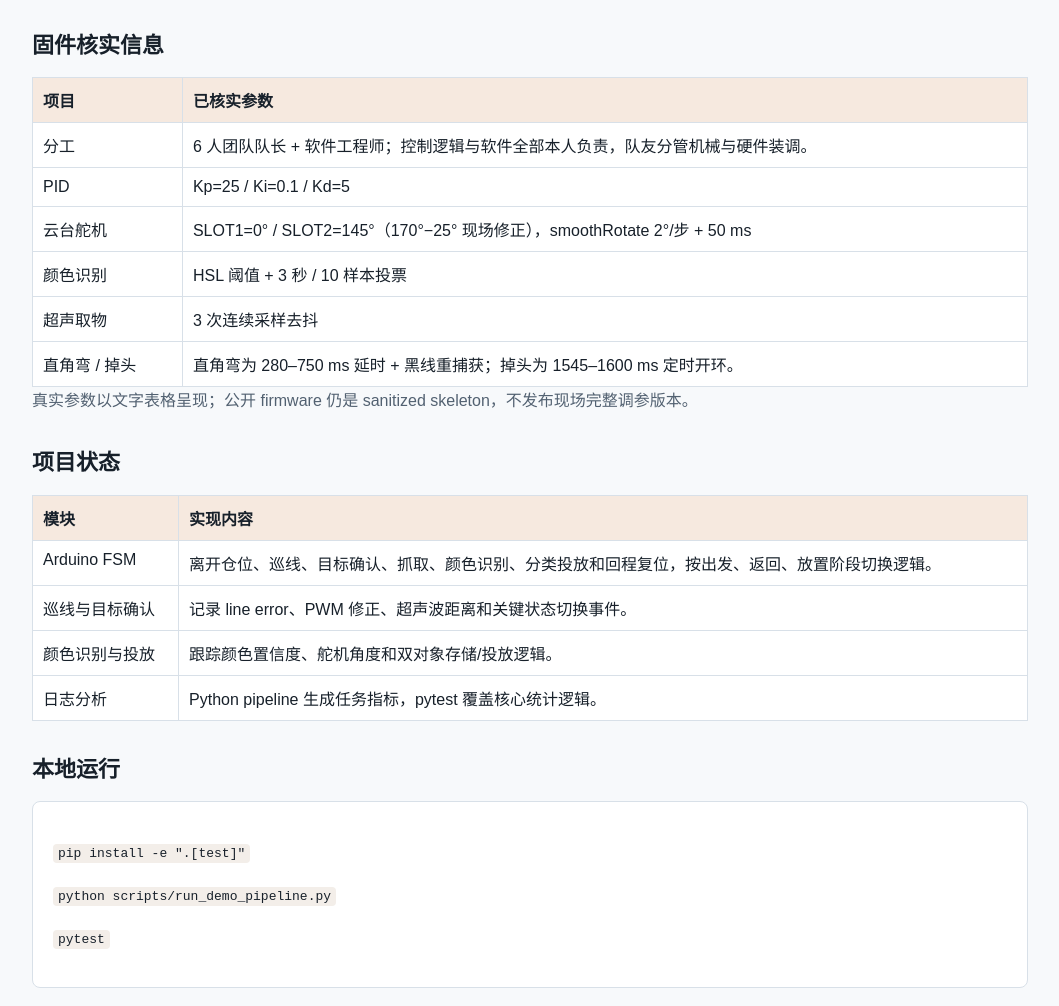
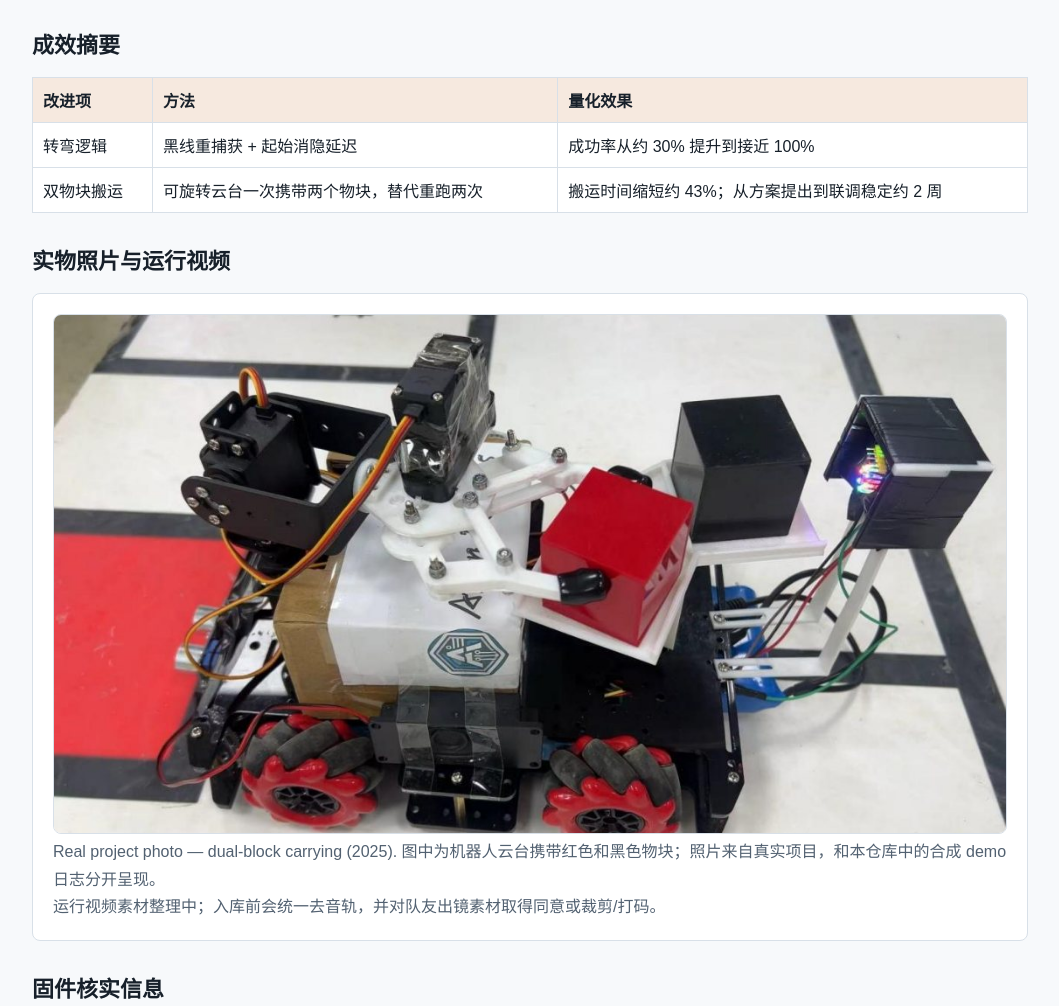
Before and after one commit to zihanshen29/arduino-mega-pick-place-showcase, a plain HTML site: page docs/index.html in a window 1280 px wide. Shown: the part 730-1736 px from the top of the page, without its empty margins (110-1169 px from the left). Drawn offline with Linux system fonts and the light colour scheme.

Commit message:
Add Arduino project photo

```diff
--- a/docs/index.html
+++ b/docs/index.html
@@ -22,6 +22,7 @@
     .actions { display:flex; flex-wrap:wrap; gap:10px; margin-top:14px; }
     .button { border:1px solid var(--accent); border-radius:6px; padding:9px 12px; color:var(--accent); background:#fff4ed; }
     .grid { display:grid; grid-template-columns:repeat(auto-fit,minmax(230px,1fr)); gap:12px; }
+    .media-photo { width:100%; max-height:520px; object-fit:cover; border:1px solid var(--line); border-radius:8px; background:#fff; }
     table { width:100%; border-collapse:collapse; background:#fff; }
     th,td { border:1px solid var(--line); padding:10px; text-align:left; vertical-align:top; }
     th { background:#f6e9df; }
@@ -63,6 +64,20 @@
     <div class="grid">
       <div class="panel"><strong>转弯消隐窗</strong><br>转弯终止条件是黑线重捕获，起始阶段先加消隐延迟离开原黑线，再武装检测新线；成功率从约 30% 提升到接近 100%。</div>
       <div class="panel"><strong>云台双物块</strong><br>可旋转云台一次携带两个物块，替代重跑两次；搬运时间缩短约 43%，方案从提出到联调稳定约 2 周。</div>
+    </div>
+
+    <h2>成效摘要</h2>
+    <table>
+      <tr><th>改进项</th><th>方法</th><th>量化效果</th></tr>
+      <tr><td>转弯逻辑</td><td>黑线重捕获 + 起始消隐延迟</td><td>成功率从约 30% 提升到接近 100%</td></tr>
+      <tr><td>双物块搬运</td><td>可旋转云台一次携带两个物块，替代重跑两次</td><td>搬运时间缩短约 43%；从方案提出到联调稳定约 2 周</td></tr>
+    </table>
+
+    <h2>实物照片与运行视频</h2>
+    <div class="panel">
+      <img class="media-photo" src="./assets/media/arduino_dual_block_carry_01.jpg" alt="Arduino 机器人云台双物块搬运实物照片">
+      <p class="subtitle">Real project photo — dual-block carrying (2025). 图中为机器人云台携带红色和黑色物块；照片来自真实项目，和本仓库中的合成 demo 日志分开呈现。</p>
+      <p class="subtitle">运行视频素材整理中；入库前会统一去音轨，并对队友出镜素材取得同意或裁剪/打码。</p>
     </div>
 
     <h2>固件核实信息</h2>
```
Also changed, not shown: docs/assets/media/arduino_dual_block_carry_01.jpg (added), 1 other file.
